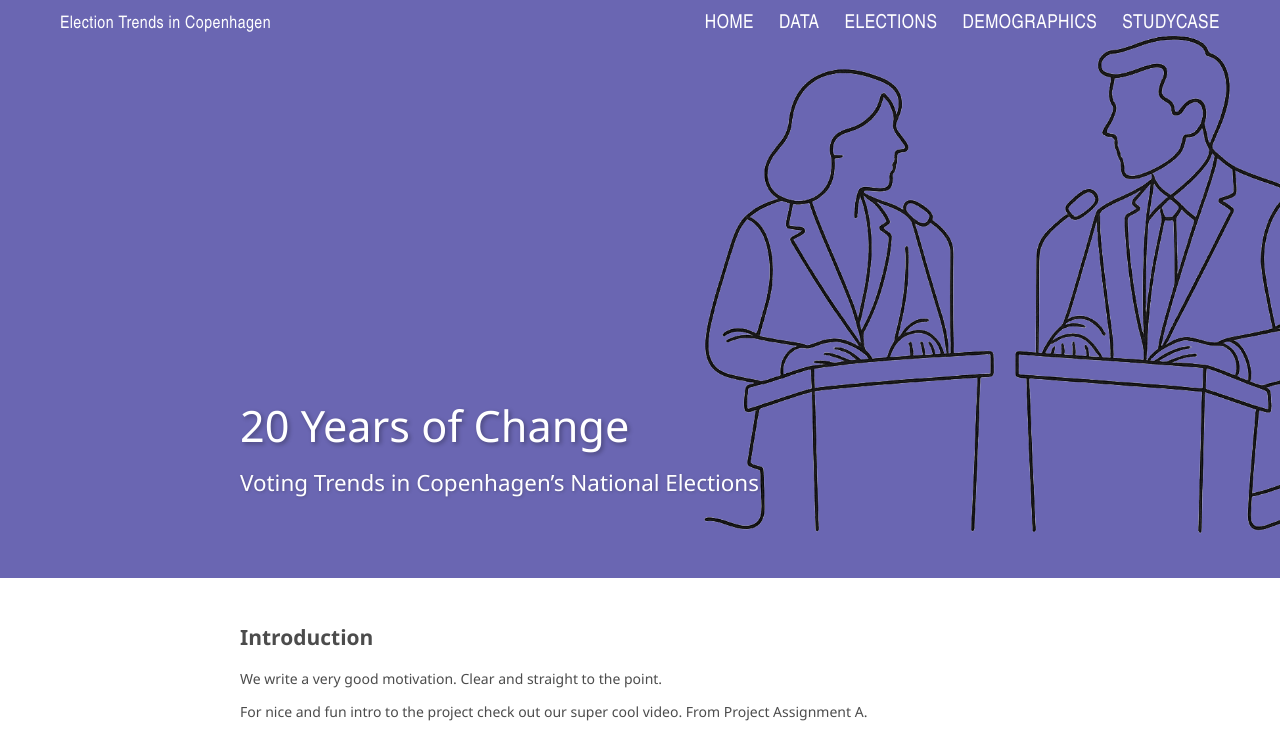
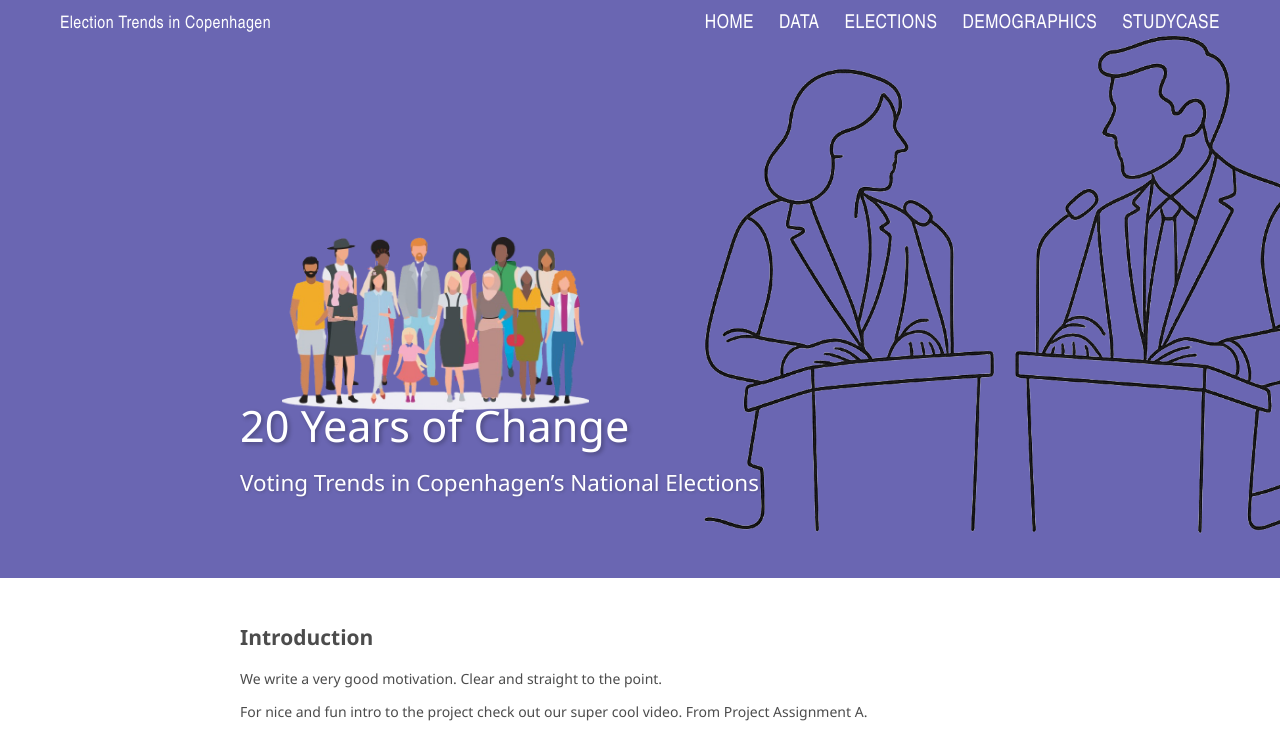
Before and after one commit to johannefranck/johannefranck.github.io, a Jekyll site: the page built from index.markdown, in a window 1280 px wide. Shown: the top 735 px of the page. Built offline with Jekyll 4.4.1, drawn with Linux system fonts in a browser that asks for light colours; grey boxes are pictures that could not be loaded.

Commit message:
updated images to the website

```diff
--- a/_layouts/custom_home.html
+++ b/_layouts/custom_home.html
@@ -17,6 +17,20 @@
       background-repeat: no-repeat; /* Prevent repeating */
       background-position: center center; /* Center the image */
       opacity: 1; /* control transparency */
+      z-index: 1;
+    }
+
+    .hero::after {
+      content: "";
+      position: absolute;
+      top: 41%;
+      left: 22%;
+      width: 40%;             /* Adjust size */
+      height: 30%;            /* Adjust height */
+      background-size: contain;
+      background-repeat: no-repeat;
+      background-position: bottom left;
+      opacity: 1;
       z-index: 1;
     }
 
@@ -167,9 +181,12 @@
     /* Background image classes */
     .background-image-data::before { background-image: url('/assets/data_background.png'); }
     .background-image-election::before { background-image: url('/assets/cph_static_map.png'); }
+    .background-image-election::after { background-image: url('/assets/politiker_front.png'); }
     .background-image-demographics::before { background-image: url('/assets/image-demographics.png'); }
     .background-image-studycase::before { background-image: url('/assets/image-studycase.png'); }
     .background-image-default::before { background-image: url('/assets/debate_illustration.png'); }
+    .background-image-default::after { background-image: url('/assets/peps2.png'); }
+
   </style>
 </head>
 <body>
```
Also changed, not shown: assets/peps.png (added), assets/peps2.png (added), assets/politiker_front.png (added), 9 other files.
